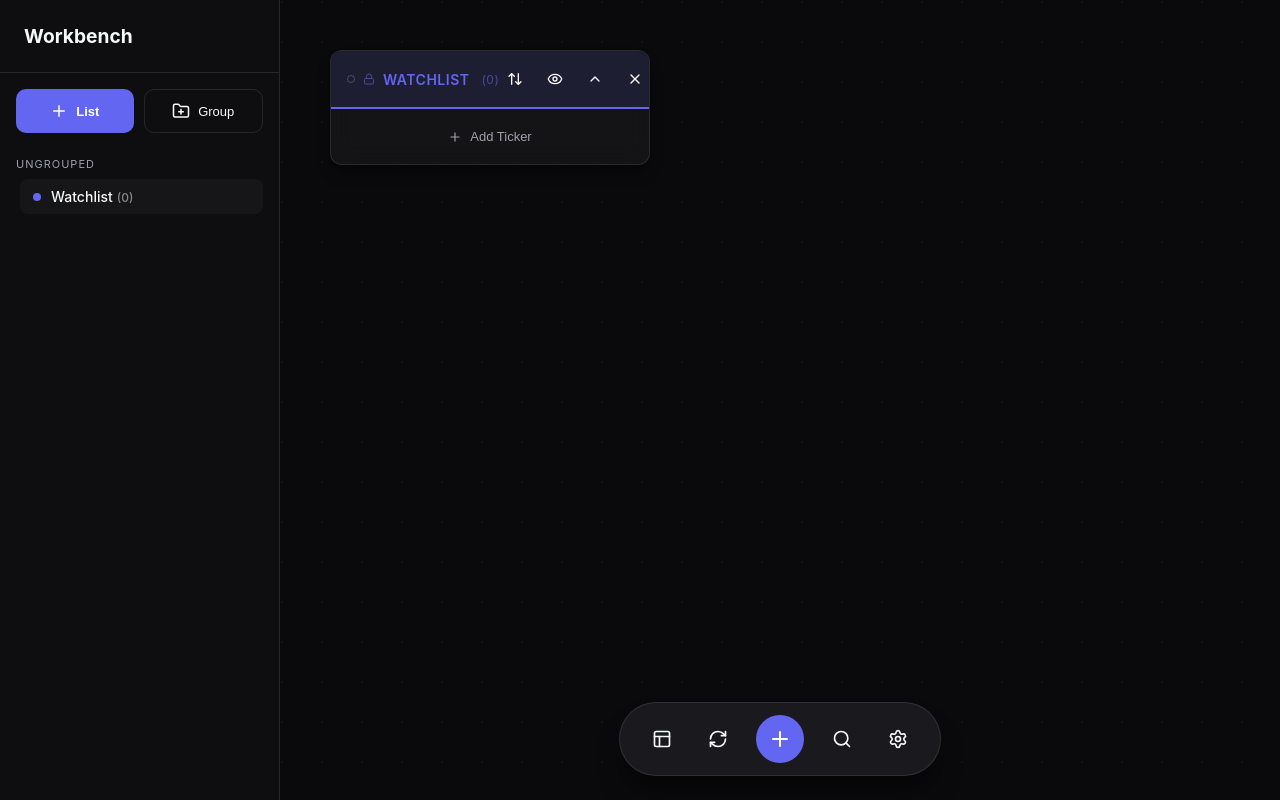
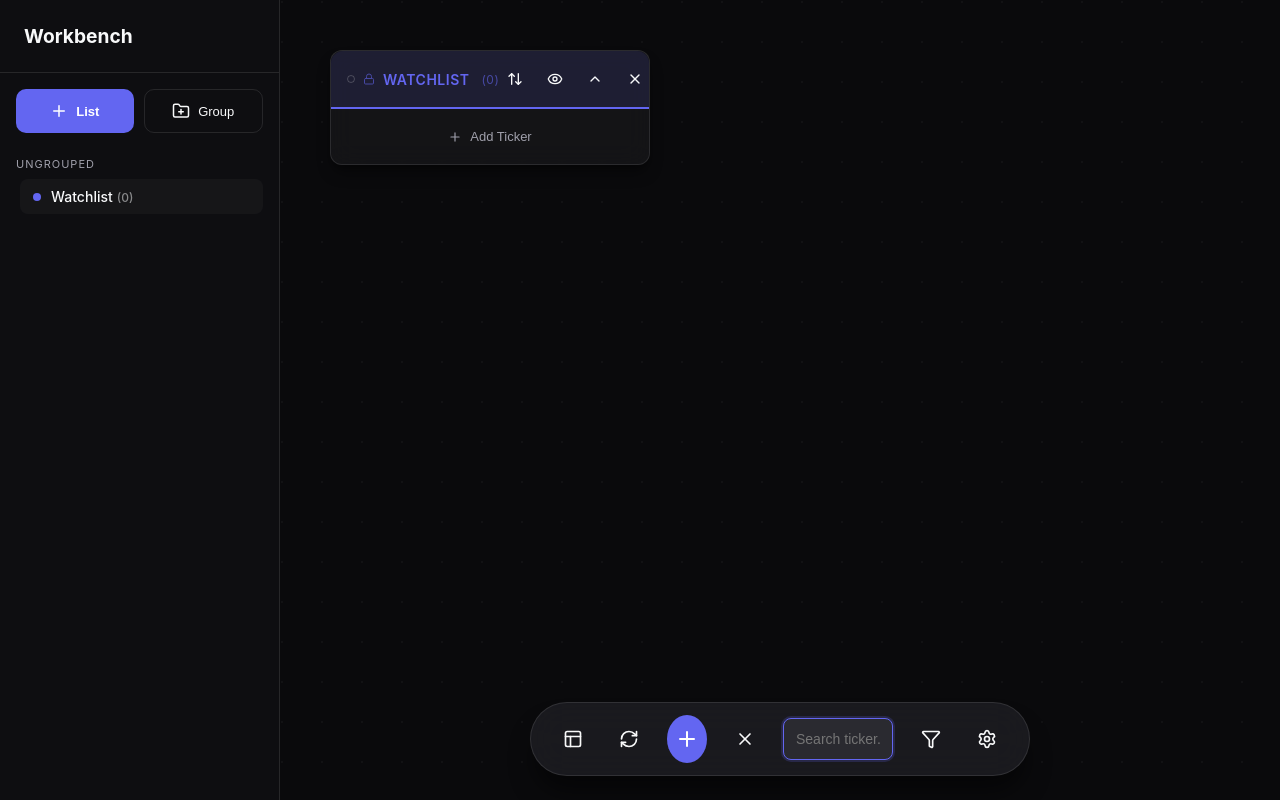
Before and after one commit to rikardsk/stocks-galore, a React (Vite) app: page / in a window 1280 px wide. Both pictures are taken after a click on the button 842 px from the left and 739 px from the top of the page. Built offline with nearby package versions, Linux system fonts and the light colour scheme.

Commit message:
Implemented search function

```diff
--- a/src/App.tsx
+++ b/src/App.tsx
@@ -22,6 +22,7 @@ const App: React.FC = () => {
   const [isRefreshing, setIsRefreshing] = useState(false);
   const [toastMessage, setToastMessage] = useState<string | null>(null);
   const [toastType, setToastType] = useState<'error' | 'success'>('error');
+  const [searchQuery, setSearchQuery] = useState('');
 
   const [newListName, setNewListName] = useState('');
   const [newListColor, setNewListColor] = useState(COLORS[0]);
@@ -403,7 +404,10 @@ const App: React.FC = () => {
       />
 
       <main className="workbench">
-        {lists.filter(l => l.isVisible).map(list => (
+        {lists.filter(list => {
+          if (!searchQuery.trim()) return list.isVisible;
+          return list.tickers.some(t => t.symbol.toLowerCase().includes(searchQuery.trim().toLowerCase()));
+        }).map(list => (
           <ListPanel
             key={list.id}
             list={list}
@@ -420,6 +424,8 @@ const App: React.FC = () => {
           onToggleSidebar={() => setIsSidebarCollapsed(!isSidebarCollapsed)}
           onRefreshAll={handleRefreshAll}
           isRefreshing={isRefreshing}
+          searchQuery={searchQuery}
+          onSearchQueryChange={setSearchQuery}
         />
       </main>
 
--- a/src/components/Toolbar.tsx
+++ b/src/components/Toolbar.tsx
@@ -1,14 +1,19 @@
 import React from 'react';
-import { Plus, Layout, Settings, Search, BarChart2, RefreshCw } from 'lucide-react';
+import { Plus, Layout, Settings, Search, BarChart2, RefreshCw, Filter, X } from 'lucide-react';
 
 interface ToolbarProps {
   onCreateList: () => void;
   onToggleSidebar: () => void;
   onRefreshAll: () => void;
   isRefreshing: boolean;
+  searchQuery: string;
+  onSearchQueryChange: (query: string) => void;
+  onOpenFilter?: () => void;
 }
 
-export const Toolbar: React.FC<ToolbarProps> = ({ onCreateList, onToggleSidebar, onRefreshAll, isRefreshing }) => {
+export const Toolbar: React.FC<ToolbarProps> = ({ onCreateList, onToggleSidebar, onRefreshAll, isRefreshing, searchQuery, onSearchQueryChange, onOpenFilter }) => {
+  const [isSearchExpanded, setIsSearchExpanded] = React.useState(false);
+
   return (
     <div className="toolbar">
       <button className="btn" title="Toggle Sidebar" onClick={onToggleSidebar}>
@@ -25,8 +30,26 @@ export const Toolbar: React.FC<ToolbarProps> = ({ onCreateList, onToggleSidebar,
       >
         <Plus size={24} />
       </button>
-      <button className="btn" title="Search">
-        <Search size={20} />
+      <button className="btn" title={isSearchExpanded ? "Close Search" : "Search"} onClick={() => {
+        if (isSearchExpanded) {
+          onSearchQueryChange('');
+        }
+        setIsSearchExpanded(!isSearchExpanded);
+      }}>
+        {isSearchExpanded ? <X size={20} /> : <Search size={20} />}
+      </button>
+      {isSearchExpanded && (
+        <input
+          type="text"
+          placeholder="Search ticker..."
+          value={searchQuery}
+          onChange={e => onSearchQueryChange(e.target.value)}
+          className="search-input"
+          autoFocus
+        />
+      )}
+      <button className="btn" title="Filter" onClick={onOpenFilter}>
+        <Filter size={20} />
       </button>
       <button className="btn" title="Settings">
         <Settings size={20} />
--- a/src/index.css
+++ b/src/index.css
@@ -214,6 +214,24 @@ body {
   box-shadow: 0 20px 25px -5px rgba(0, 0, 0, 0.5);
   z-index: 1000;
   transition: bottom 0.3s;
+  align-items: center;
+}
+
+.search-input {
+  background: rgba(0, 0, 0, 0.3);
+  border: 1px solid var(--border-color);
+  border-radius: 20px;
+  padding: 8px 16px;
+  color: white;
+  width: 180px;
+  outline: none;
+  font-size: 14px;
+  transition: border-color 0.2s, box-shadow 0.2s;
+}
+
+.search-input:focus {
+  border-color: var(--accent);
+  box-shadow: 0 0 0 2px rgba(99, 102, 241, 0.2);
 }
 
 /* Buttons */
```
